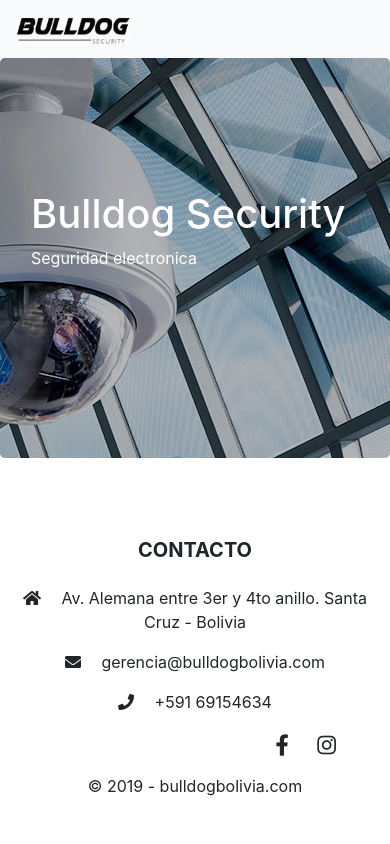
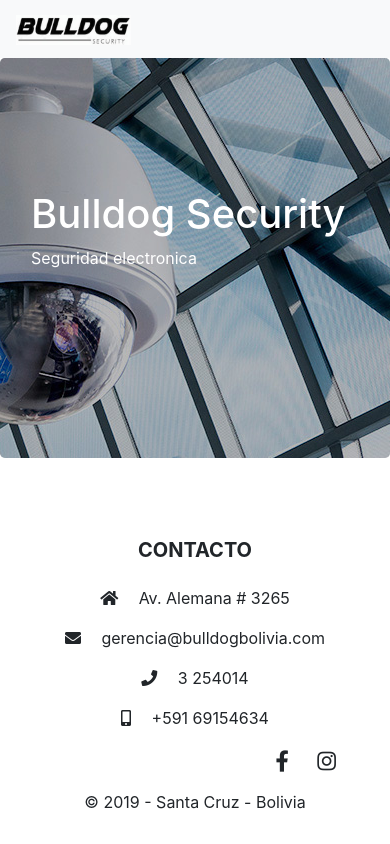
Before and after one commit to jorge8989/bulldog-security, a plain HTML site: page index.html in a window 390 px wide. Drawn offline with nearby package versions, Linux system fonts and the light colour scheme.

Commit message:
added correct address and office phone

```diff
--- a/index.html
+++ b/index.html
@@ -38,7 +38,7 @@
         <ul class="list-unstyled">
           <li>
             <p>
-              <i class="fas fa-home mr-3"></i> Av. Alemana entre 3er y 4to anillo. Santa Cruz - Bolivia</p>
+              <i class="fas fa-home mr-3"></i> Av. Alemana # 3265</p>
           </li>
           <li>
             <p>
@@ -46,7 +46,11 @@
           </li>
           <li>
             <p>
-              <i class="fas fa-phone mr-3"></i> +591 69154634</p>
+              <i class="fas fa-phone mr-3"></i> 3 254014</p>
+          </li>
+          <li>
+            <p>
+              <i class="fas fa-mobile-alt mr-3"></i> +591 69154634</p>
           </li>
         </ul>
       </div>
@@ -74,7 +78,7 @@
     </div>
   </div>
   <div class="footer-copyright text-center py-3">© 2019 -
-    <a href="http://bulldogbolivia.com" class="clean-link">bulldogbolivia.com</a>
+    <a href="http://bulldogbolivia.com" class="clean-link">Santa Cruz - Bolivia</a>
   </div>
   <!-- Copyright -->
 
```
